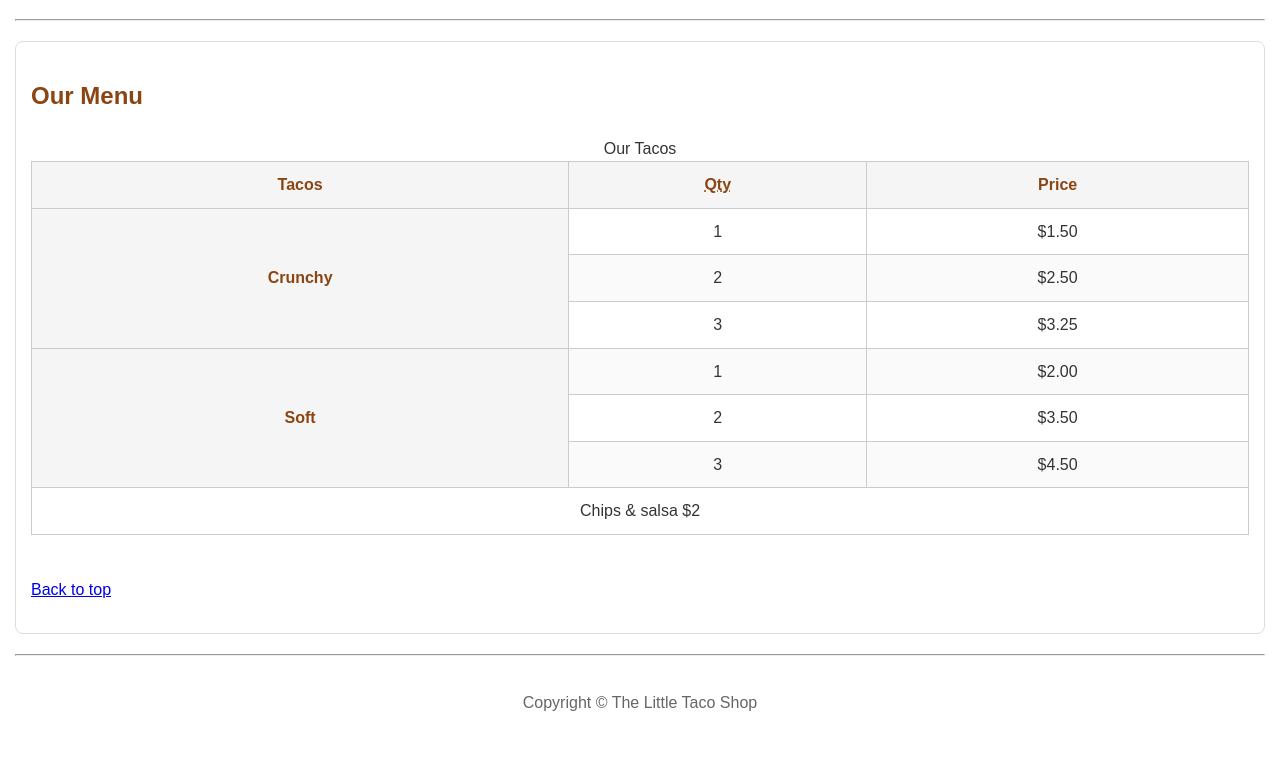
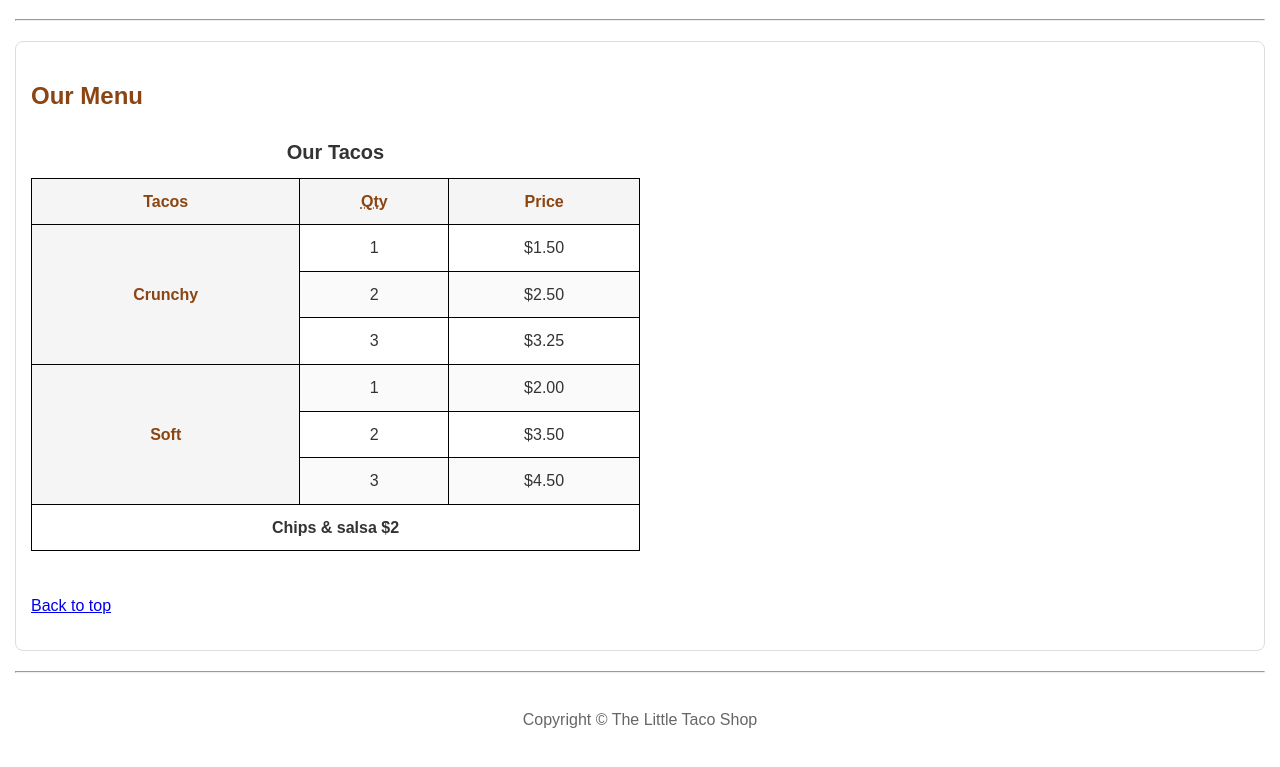
Before and after one commit to SathwikaChodavarapu/Little-Taco-Shop, a plain HTML site: page index.html in a window 1280 px wide. Shown: the part 1237-2004 px from the top of the page. Drawn offline with Linux system fonts and the light colour scheme; files that its build step writes are made by us from their sources; files whose address does not match are found by name.

Commit message:
Enhance table styles in style.css
Added table styling for caption, thead, and tfoot.

```diff
--- a/style.css
+++ b/style.css
@@ -87,9 +87,33 @@ button:hover {
     background-color: #a0522d;
 }
 
-/* Footer */
 footer {
     text-align: center;
     color: #666666;
     padding: 10px;
 }
+table {
+    border: 1px solid black;
+    border-collapse: collapse;
+    width: 50%;
+}
+
+th, td {
+    border: 1px solid black;
+    padding: 10px;
+    text-align: center;
+}
+
+caption {
+    font-size: 20px;
+    font-weight: bold;
+    margin-bottom: 10px;
+}
+
+thead {
+    background-color: lightgray;
+}
+
+tfoot {
+    font-weight: bold;
+}
```
